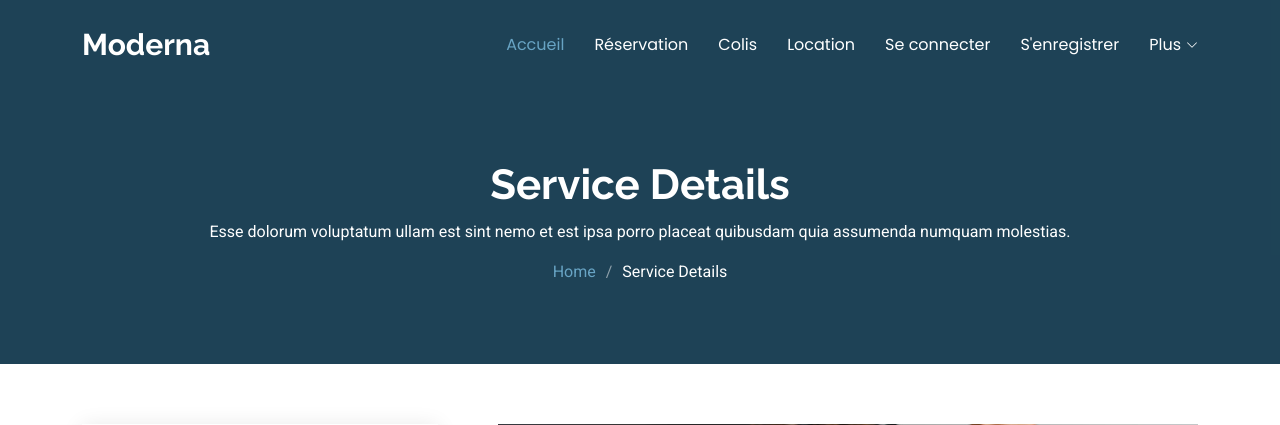
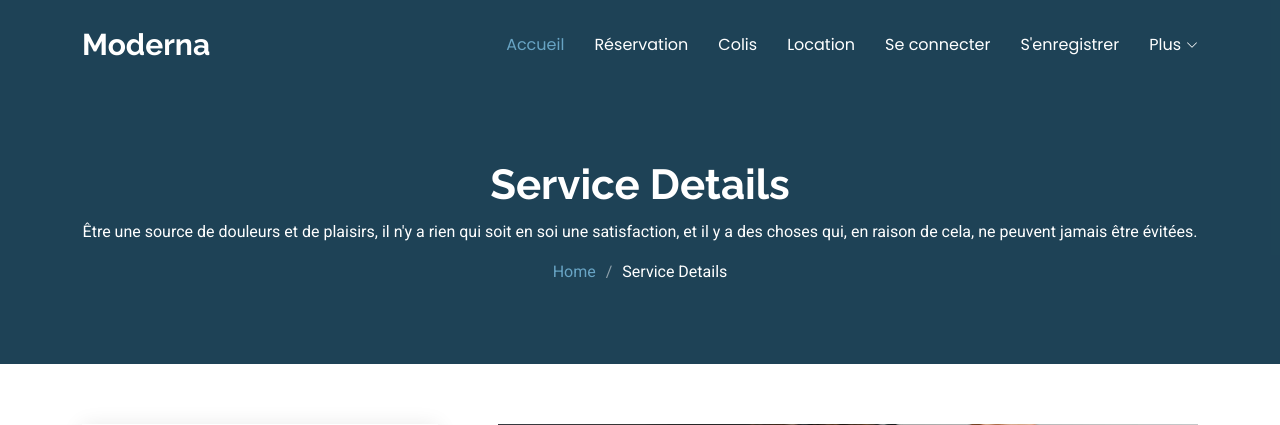
Before and after one commit to Louiseprisca/Projet2, a Django app: template templates/service-details.html in a window 1280 px wide. Shown: the top 425 px of the page. Run offline with Django 5.2, Linux system fonts and the light colour scheme; the template is opened without the code that fills it, so the values that code supplies are empty; parts of the project's set-up code (start-up, migrations or seed data) failed here and were passed over; some libraries are stand-ins or nearby versions.

Commit message:
ajout du text dans service-détails.html

```diff
--- a/templates/blog.html
+++ b/templates/blog.html
@@ -126,7 +126,7 @@
               <p class="post-category">Sports</p>
 
               <h2 class="title">
-                <a href="blog-details.html">Nisi magni odit consequatur autem nulla dolorem</a>
+                <a href="blog-details.html">À moins que les grandes souffrances ne conduisent à la douleur, il n'y a rien.</a>
               </h2>
 
               <div class="d-flex align-items-center">
--- a/templates/service-details.html
+++ b/templates/service-details.html
@@ -74,7 +74,7 @@
     <div class="page-title dark-background">
       <div class="container position-relative">
         <h1>Service Details</h1>
-        <p>Esse dolorum voluptatum ullam est sint nemo et est ipsa porro placeat quibusdam quia assumenda numquam molestias.</p>
+        <p>Être une source de douleurs et de plaisirs, il n'y a rien qui soit en soi une satisfaction, et il y a des choses qui, en raison de cela, ne peuvent jamais être évitées.</p>
         <nav class="breadcrumbs">
           <ol>
             <li><a href="index.html">Home</a></li>
```
